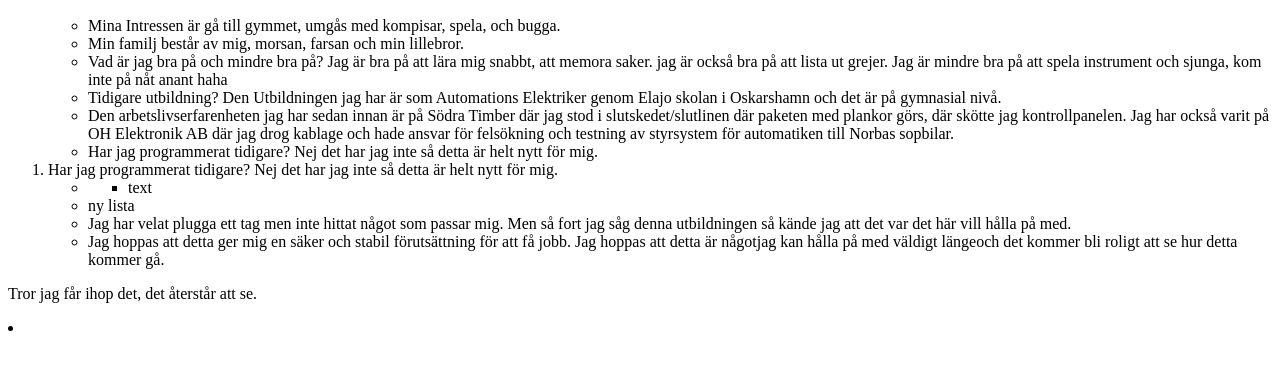
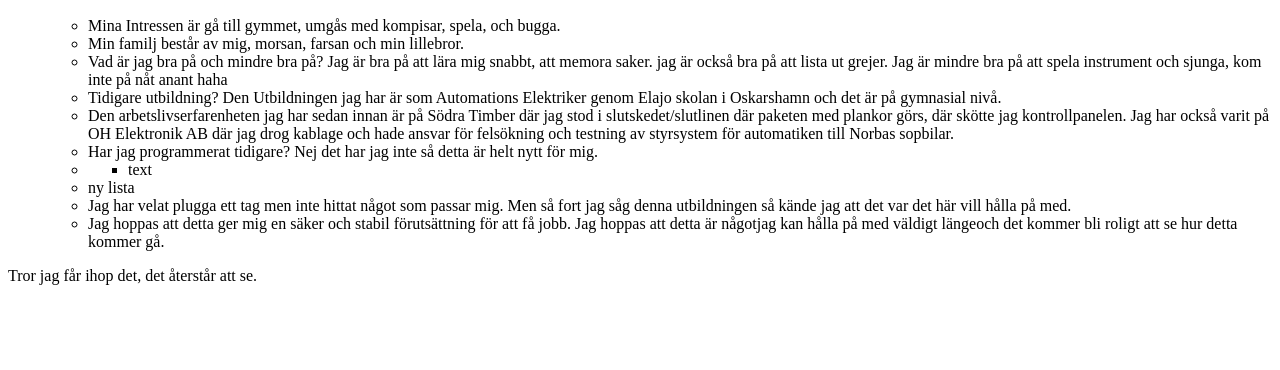
Before and after one commit to kevaanKB94/presentation.html-laboration-1, a plain HTML site: page presentation.html in a window 1280 px wide. Shown: the part 110-480 px from the top of the page. Drawn offline with Linux system fonts and the light colour scheme.

Commit message:
sixth commit

```diff
--- a/presentation.html
+++ b/presentation.html
@@ -9,28 +9,34 @@
         <h2>Lite om mig själv</h2>
         <ol>
             <ul><li>Mina Intressen är gå till gymmet, umgås med kompisar, spela, och bugga.</li></ul>
+
             <ul><li>Min familj består av mig, morsan, farsan och min lillebror.</li></ul>
+
             <ul><li>Vad är jag bra på och mindre bra på? Jag är bra på att lära mig snabbt, att memora saker. jag är också bra på att lista ut grejer.
             Jag är mindre bra på att spela instrument och sjunga, kom inte på nåt anant haha</li></ul>
+
             <ul><li>Tidigare utbildning? Den Utbildningen jag har är som Automations Elektriker genom Elajo skolan i Oskarshamn
             och det är på gymnasial nivå.</li></ul>
+
             <ul><li>Den arbetslivserfarenheten jag har sedan innan är på Södra Timber där jag stod i
             slutskedet/slutlinen där paketen med plankor görs, där skötte jag kontrollpanelen.
             Jag har också varit på OH Elektronik AB där jag drog kablage och hade ansvar för felsökning och
             testning av styrsystem för automatiken till Norbas sopbilar.</li></ul>
+
             <ul><li>Har jag programmerat tidigare? Nej det har jag inte så detta är helt nytt för mig.</li></ul>
-            <li>Har jag programmerat tidigare? Nej det har jag inte så detta är helt nytt för mig.</li>
             <ul>
                 <li><ul><li>text</li></ul></li><li>ny lista</li></ul>
+
             <ul><li>Jag har velat plugga ett tag men inte hittat något som passar mig.
             Men så fort jag såg denna utbildningen så kände jag att det var det här vill hålla på med.</li></ul>
+
             <ul><li>Jag hoppas att detta ger mig en säker och stabil förutsättning för att få jobb.
             Jag hoppas att detta är någotjag kan hålla på med väldigt längeoch det kommer bli roligt att
             se hur detta kommer gå.</li></ul>
             <!--Detta är svårt men väldigt intressant och roligt-->
              </ol>
              <p>Tror jag får ihop det, det återstår att se.</p>
-            <li></
+
 
     </body>
 </html>
```
